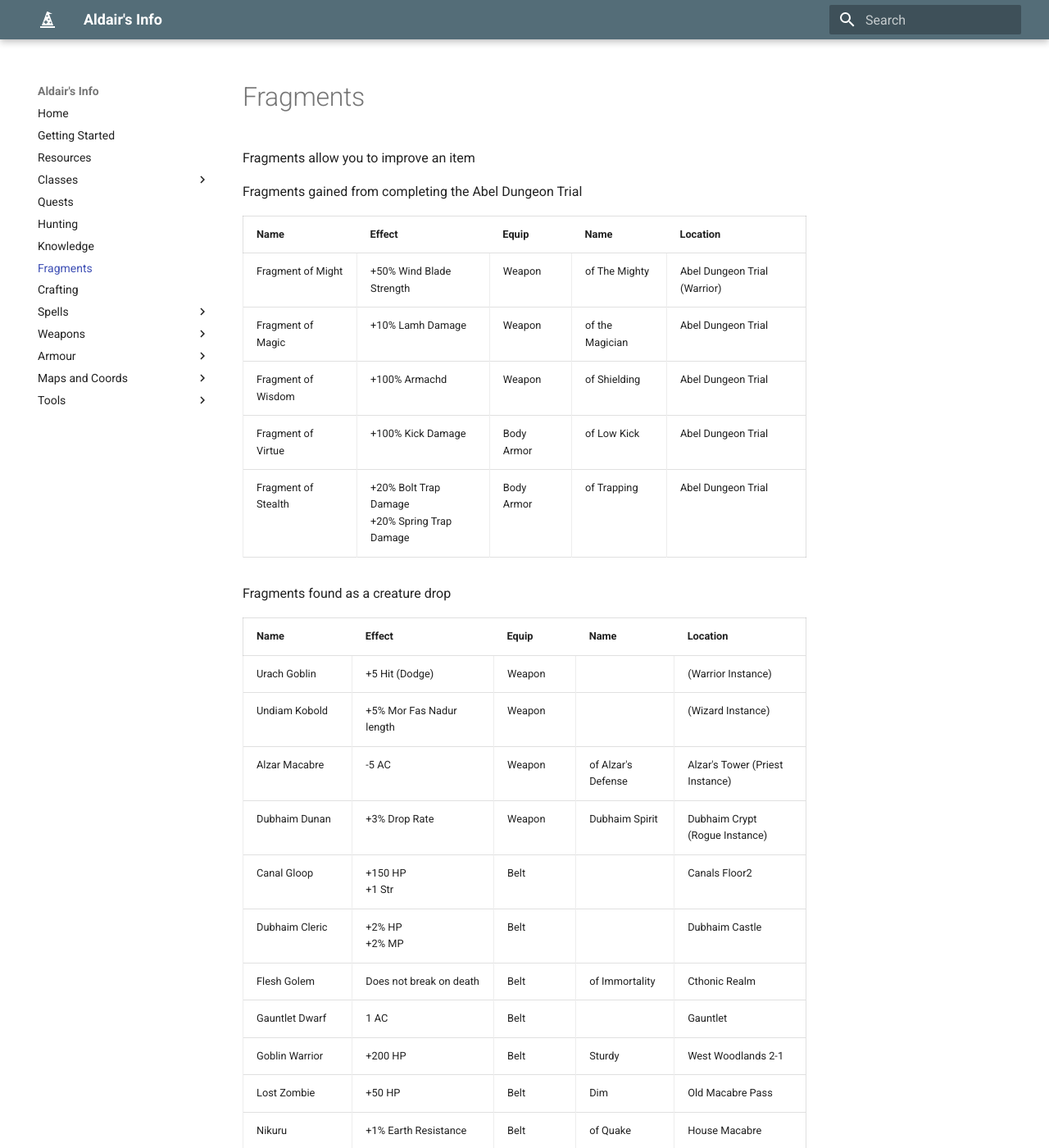
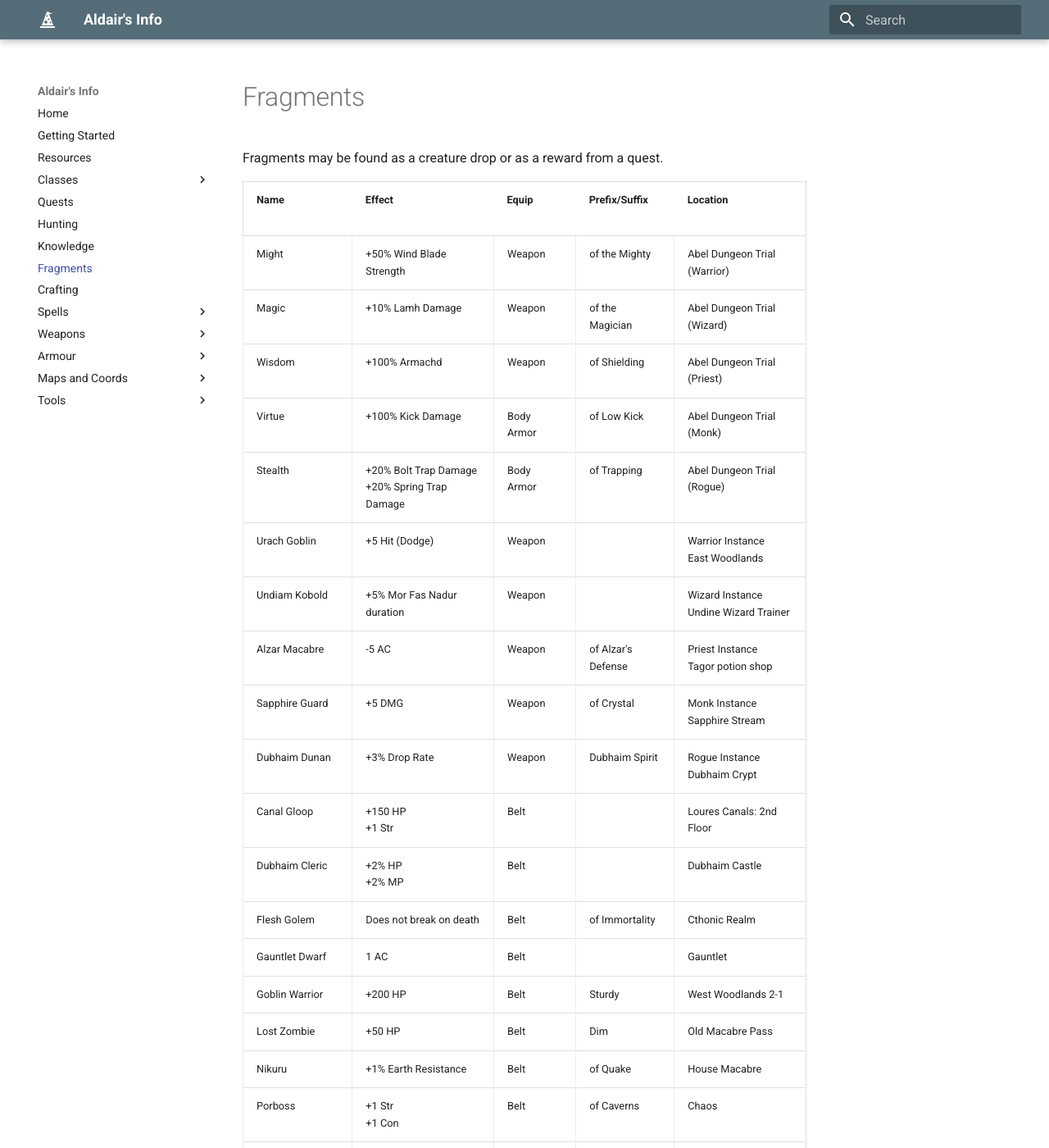
Before and after one commit to temuair/fot, an MkDocs documentation site: the page built from docs/fragments.md, in a window 1280 px wide and 1400 px high. Shown: the whole window at 82% size. Built offline with MkDocs 1.6.1 and Material for MkDocs 9.7.7, drawn with Linux system fonts in a browser that asks for light colours; some of the changed text lies outside the part shown.

Commit message:
Enable sorting on fragments table
Further standardized table contents.

```diff
--- a/docs/fragments.md
+++ b/docs/fragments.md
@@ -1,26 +1,20 @@
 # Fragments
 
-Fragments allow you to improve an item
+Fragments may be found as a creature drop or as a reward from a quest.
 
-Fragments gained from completing the Abel Dungeon Trial
-
-| Name | Effect | Equip | Name | Location |
+| Name | Effect | Equip | Prefix/Suffix | Location |
 |  |  |  |  |  |
-| Fragment of Might | +50% Wind Blade Strength | Weapon | of The Mighty | Abel Dungeon Trial (Warrior) |
-| Fragment of Magic | +10% Lamh Damage | Weapon | of the Magician | Abel Dungeon Trial |
-| Fragment of Wisdom | +100% Armachd | Weapon | of Shielding | Abel Dungeon Trial |
-| Fragment of Virtue | +100% Kick Damage | Body Armor | of Low Kick | Abel Dungeon Trial |
-| Fragment of Stealth | +20% Bolt Trap Damage <br> +20% Spring Trap Damage | Body Armor | of Trapping | Abel Dungeon Trial |
-
-Fragments found as a creature drop
-
-| Name | Effect | Equip | Name | Location |
-|  |  |  |  |  |
-| Urach Goblin | +5 Hit (Dodge) | Weapon |  | (Warrior Instance) |
-| Undiam Kobold | +5% Mor Fas Nadur length | Weapon |  | (Wizard Instance) |
-| Alzar Macabre | -5 AC | Weapon | of Alzar's Defense | Alzar's Tower (Priest Instance) |
-| Dubhaim Dunan | +3% Drop Rate | Weapon | Dubhaim Spirit | Dubhaim Crypt (Rogue Instance) |
-| Canal Gloop | +150 HP <br> +1 Str | Belt |  | Canals Floor2 |
+| Might | +50% Wind Blade Strength | Weapon | of the Mighty | Abel Dungeon Trial <br> (Warrior) |
+| Magic | +10% Lamh Damage | Weapon | of the Magician | Abel Dungeon Trial <br> (Wizard) |
+| Wisdom | +100% Armachd | Weapon | of Shielding | Abel Dungeon Trial <br> (Priest) |
+| Virtue | +100% Kick Damage | Body Armor | of Low Kick | Abel Dungeon Trial <br> (Monk) |
+| Stealth | +20% Bolt Trap Damage <br> +20% Spring Trap Damage | Body Armor | of Trapping | Abel Dungeon Trial <br> (Rogue) |
+| Urach Goblin | +5 Hit (Dodge) | Weapon |  | Warrior Instance <br> East Woodlands |
+| Undiam Kobold | +5% Mor Fas Nadur duration | Weapon |  | Wizard Instance <br> Undine Wizard Trainer |
+| Alzar Macabre | -5 AC | Weapon | of Alzar's Defense | Priest Instance <br> Tagor potion shop |
+| Sapphire Guard | +5 DMG | Weapon | of Crystal |  Monk Instance <br> Sapphire Stream |
+| Dubhaim Dunan | +3% Drop Rate | Weapon | Dubhaim Spirit | Rogue Instance <br> Dubhaim Crypt |
+| Canal Gloop | +150 HP <br> +1 Str | Belt |  | Loures Canals: 2nd Floor |
 | Dubhaim Cleric | +2% HP <br> +2% MP | Belt |  | Dubhaim Castle |
 | Flesh Golem | Does not break on death | Belt | of Immortality | Cthonic Realm |
 | Gauntlet Dwarf | 1 AC | Belt |  | Gauntlet |
@@ -32,7 +26,7 @@
 | Bone Collector | +200 HP <br> +2000 Durability | Body Armor |  | Cthonic Realm |
 | Centipede | +25 HP <br> +25 MP | Body Armor | Crawling | Mileth Crypt |
 | Dark Cleric | +500 MP <br> +2000 Durability | Body Armor | of Cleric | Cthonic Realm |
-| Gauntlet Rat | 5 Weight Reduction | Body Armor | ? | Temauir Gauntlet |
+| Gauntlet Rat | 5 Weight Reduction | Body Armor |   | Temauir Gauntlet |
 | Goblin Chief | -1 Spell Lines | Body Armor | of Mind Bending | Ice Caverns in Mt. Giragan |
 | Gorgon |  | Body Armor |  | Nobis: Ruins Altar 1 |
 | GruesomeFly | +1% mana | Body Armor | of Vile Magic | Piet Dungeon |
@@ -105,17 +99,17 @@
 | Ruidhtear | +1% Light Resistance | Necklace |  | Nobis Floor 3 |
 | Scarlet Beetle | +300 MP | Necklace |  | Cthonic Realm |
 | Skeleton | +1 Hit (Ddoge) | Necklace |  | Nobis 2-16 |
-| Srad Deamhan | +10% Fire Resistance | Necklace | of flame | Chaos |
+| Srad Deamhan | +10% Fire Resistance | Necklace | of Flame | Chaos |
 | Succubus | +3 Wis | Necklace | of Siren | Mileth Crypt |
 | Turtle | +5% Water Resistance | Necklace | Bogwater | Piet |
 | Water Elemental | +10% water Resistance | Necklace | Frozen | Ice Caves |
 | Wolf | +100 HP | Necklace | Fierce | East/West Woods |
-| Black Cat | +100 HP <br> +100 MP | Ring | Of the Black Cat | House Macabre |
+| Black Cat | +100 HP <br> +100 MP | Ring | of the Black Cat | House Macabre |
 | Clogad Craidhneach | +2 Str | Ring |  | Chaos |
 | Craidhneach | +1 Str | Ring |  | Chaos |
 | Dark Aisling | +1% HP | Ring | Possessed | Undine Field |
 | Fire Beetalic | +3% Fire Resistance | Ring |  | Nobis Floor 3 |
-| Fragment of Wizard | +1500 MP <br> +5 Int  | Ring | of the wizard | Phoenix creant SW |
+| Fragment of Wizard | +1500 MP <br> +5 Int  | Ring | of the Wizard | Phoenix creant SW |
 | Gargoyle | +2% HP | Ring | Embalmed | Dubhaim Castle |
 | Gargoyle Fiend | +2% MP | Ring |  | Dubhaim Castle |
 | Green Widow | +50 HP <br> +50 MP | Ring | Widowmaker | House Macabre |
@@ -129,7 +123,7 @@
 | Jungle Scorpion | -500 HP <br> +2 AC | Shield |  |  |
 | Orc Soldier | -3 Wis <br> +3 Con | Shield |  | Kasmanium Mines |
 | Spore | +5% Magic Resistance | Shield | Infected | Abel Dungeon |
-| Carnun Champion | +50 Maximum Dmg | Weapon |  | Undine Field |
+| Carnun Champion | +50 Maximum DMG | Weapon |  | Undine Field |
 | Draco Hatchling | 3 Weight Reduction | Weapon |  | Pravat Cave |
 | Dwarf Soldier | +2 Str | Weapon | Sharpened | Abel Dungeon |
 | Fae | +2 Int | Weapon |  | East/West Woods |
@@ -138,7 +132,7 @@
 | Gog | +15 Minimum Weapon Damage | Weapon | of Southpaw | Piet Dungeon |
 | Kabungkl | +3% Vampirisim | Weapon |  | Chaos |
 | Kardi | +5 Weapon Damage | Weapon | of Biting | Mileth Crypt |
-| Kobold | +3 Dmg | Weapon | of Thief | East/West Woods/Astrid |
+| Kobold | +3 DMG | Weapon | of Thief | East/West Woods/Astrid |
 | Leech | +1% Vampirisim | Weapon |  | Mehadi Swamp |
 | Losgann | +3% Drop Rate | Weapon | of Plunder | Chaos |
 | Macabre Zombie | -1 AC | Weapon |  | Priest Solo Dungeon |
@@ -147,8 +141,8 @@
 | Nageteir Dieter | +2% Drop Rate | Weapon |  | Cthonic Realm |
 | Qualgeist (Ghost Baby) | +3000 Durability | Weapon | of Stone Blade | Cthonic Realm |
 | Rock Gobbler | +1000 Durability | Weapon |  | Piet Dungeon |
-| Sapphire Guard | +5 Dmg | Weapon |  | Sapphire stream |
-| Sapphire Guardian | +12 Dmg | Weapon |  | Sapphire stream |
+| Sapphire Guard | +5 DMG | Weapon |  | Sapphire stream |
+| Sapphire Guardian | +12 DMG | Weapon |  | Sapphire stream |
 | Shamansyth Creant | Fragmented weapon is usable by Rogue | Weapon | Enigmatic | Nobis |
 | Shinewood Beetle | +1% EXP | Weapon | Fortified | Shinewood |
 | The Sacrifice | +50 Minimum Damage <br> +50 Maximum Damage | Weapon |  | Nobis |
--- a/mkdocs.yml
+++ b/mkdocs.yml
@@ -17,6 +17,7 @@
         - javascripts/stats_calculator.js
         - javascripts/hp_calculator.js
         - javascripts/mp_calculator.js
+        - javascripts/tablesort.min.js
 
 markdown_extensions:
   - admonition
```
Also changed, not shown: other parts of docs/fragments.md (+20 -12 lines), docs/javascripts/tablesort.min.js (added).
